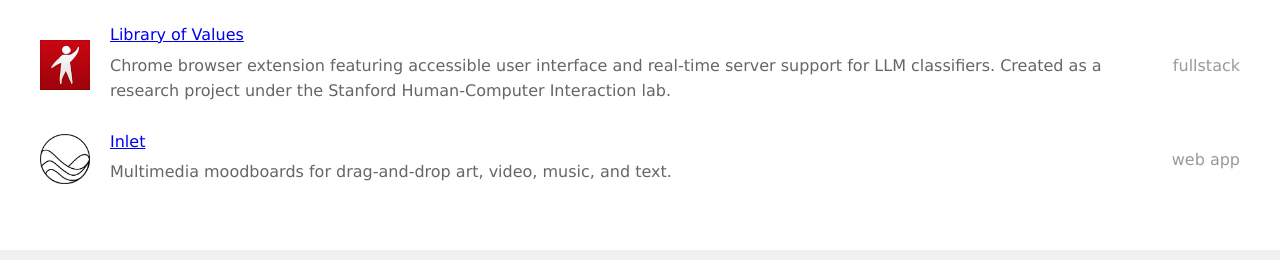
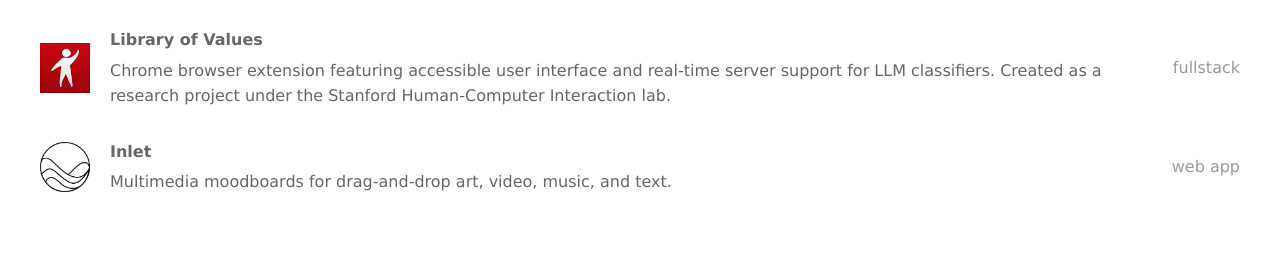
Before and after one commit to rsucode/old-personal-website, a plain HTML site: page index.html in a window 1280 px wide. Shown: the part 638-898 px from the top of the page. Drawn offline with Linux system fonts and the light colour scheme.

Commit message:
Update index.html

```diff
--- a/index.html
+++ b/index.html
@@ -39,7 +39,8 @@
             <li>
                 <img src="photos/Stanford HCI.png" alt="Stanford HCI Logo">
                 <div>
-                    <a href="https://hci.stanford.edu/">Library of Values</a>
+                    <p class="social-links">
+                        <a href="https://hci.stanford.edu/">Library of Values</a> </p>
                     <p>Chrome browser extension featuring accessible user interface and real-time server support for LLM classifiers. Created as a research project under the Stanford Human-Computer Interaction lab.</p>
                 </div>
                 <span>fullstack</span>
@@ -47,7 +48,8 @@
             <li>
                 <img src="photos/inlet.png" alt="Inlet Logo">
                 <div>
-                    <a href="https://innovationlabs.harvard.edu/articles/2021-2022-spark-grants">Inlet</a>
+                    <p class="social-links">
+                        <a href="https://innovationlabs.harvard.edu/articles/2021-2022-spark-grants">Inlet</a></p>
                     <p>Multimedia moodboards for drag-and-drop art, video, music, and text.</p>
                 </div>
                 <span>web app</span>
```
